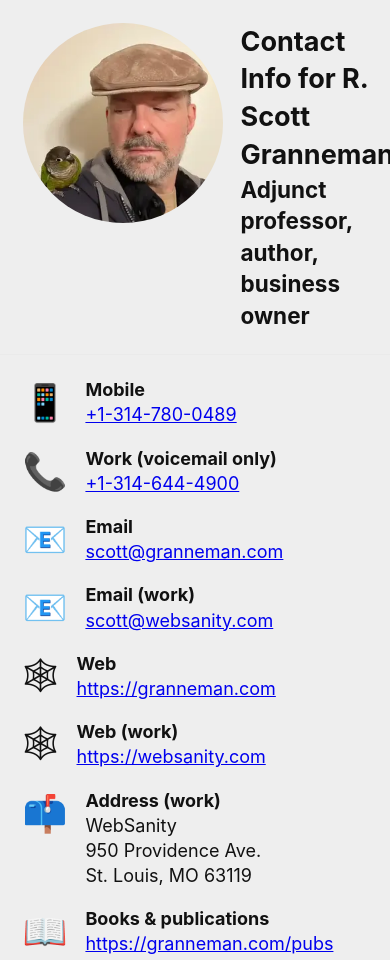
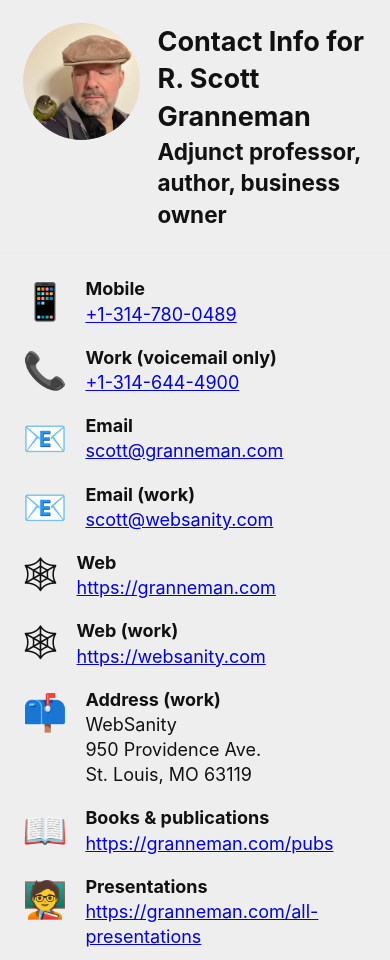
Before and after one commit to rsgranne/granneman-tel, a plain HTML site: page index.html in a window 390 px wide. Shown: the top 960 px of the page. Drawn offline with Linux system fonts and the light colour scheme.

Commit message:
Not using <picture> or <source>; image distorted on mobile & needed flex-start

```diff
--- a/css/main.css
+++ b/css/main.css
@@ -44,6 +44,7 @@ header {
   border-bottom: 1px solid #eaeaea;
   display: flex;
   gap: var(--content-gap);
+  align-items: flex-start;
 }
 
 h1 {
@@ -59,15 +60,10 @@ small {
 
 /* Header image */
 
-img,
-source {
+img {
   border-radius: 50%;
-}
-
-picture {
+  height: auto;
   display: block;
-  width: 200px;
-  height: 200px;
 }
 
 /* List */
@@ -84,7 +80,7 @@ li {
 }
 
 li > p:first-child {
-  font-size: calc(var(--content-gap) * 2);
+  font-size: 2rem;
 }
 
 li:last-child > p {
@@ -102,7 +98,11 @@ footer {
 /* @media rules for width & font-size */
 @media (max-width: 767px) {
   h1 {
-    font-size: calc(var(--content-gap) * 1.5);
+    font-size: 1.5rem;
+  }
+
+  img {
+    max-width: 30vw;
   }
 }
 @media (min-width: 768px) {
```
